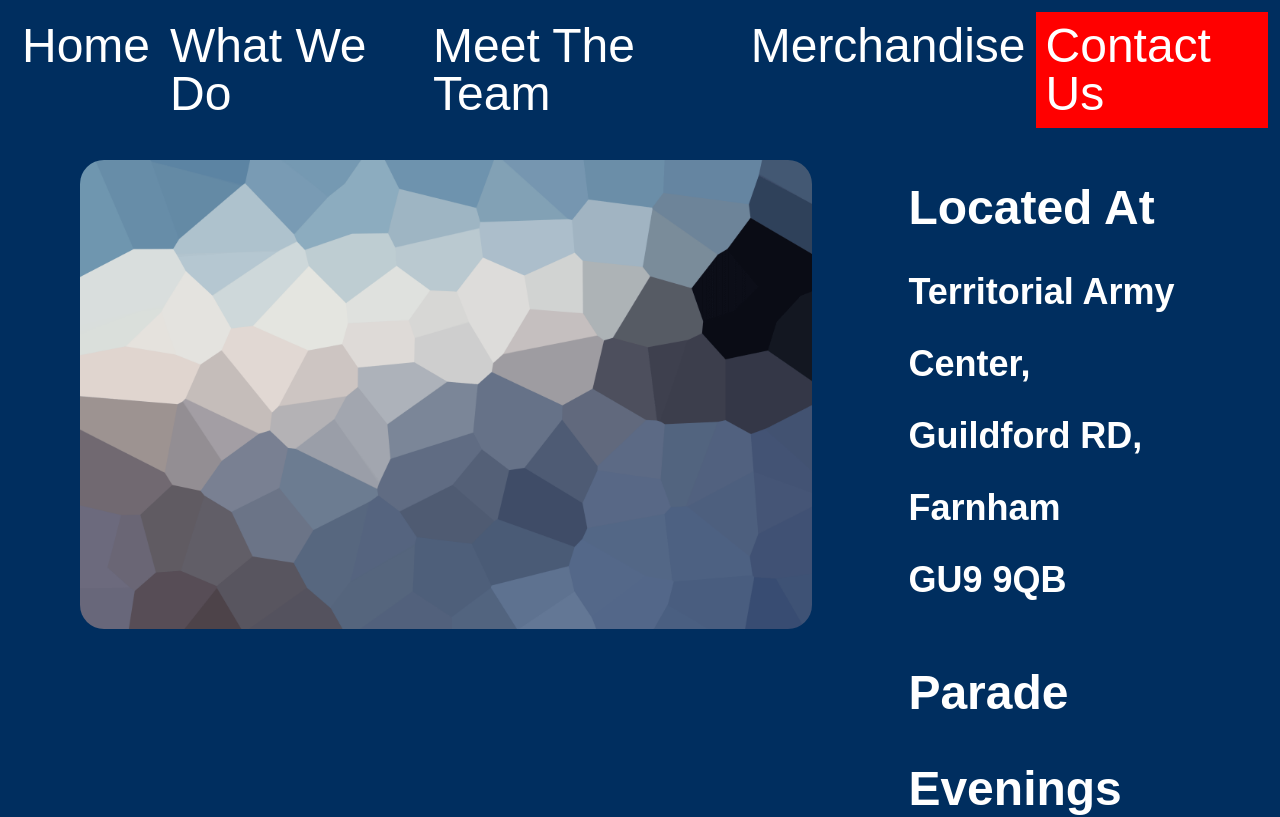
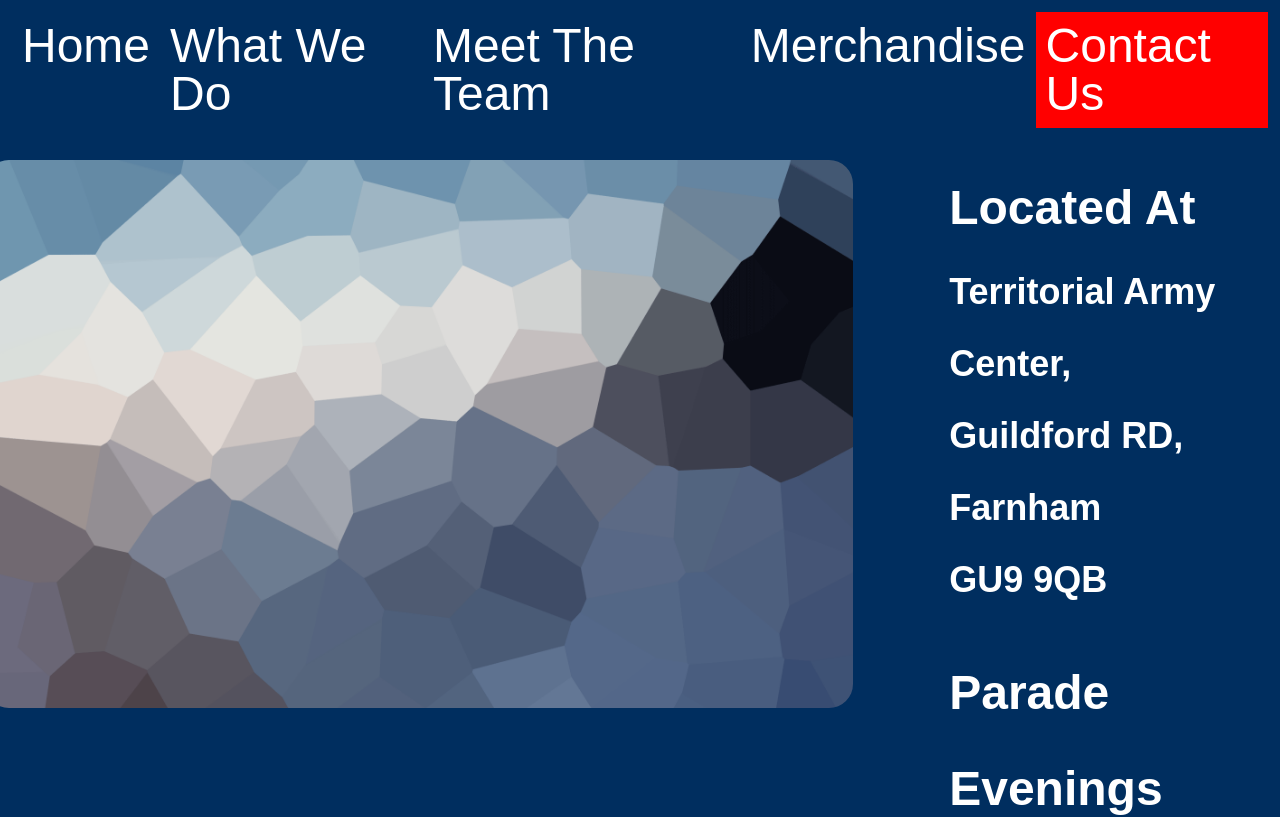
Before and after one commit to MagnusAustralia/cadets, a Next.js app: page /contact-us in a window 1280 px wide. Shown: the top 817 px of the page. Built offline with nearby package versions, Linux system fonts and the light colour scheme; a web font is replaced by a local one.

Commit message:
Px to Vh for image

```diff
--- a/pages/contact-us.js
+++ b/pages/contact-us.js
@@ -14,12 +14,12 @@ const contact = () => {
 	return (
 		<div>
 			<section className="flex gap-24">
-				<div>
+				<div
+					style={{ position: "relative", width: "1000px", height: "68.5vh" }}>
 					<Image
 						src={BgImg}
-						alt="Background Image"
-						height="640"
-						width="1000"
+						layout="fill"
+						objectFit="cover"
 						className="mb-[256] rounded-3xl"
 					/>
 				</div>
--- a/styles/globals.css
+++ b/styles/globals.css
@@ -28,3 +28,7 @@ a {
 .active {
 	background: red;
 }
+
+.map {
+	height: 5vh;
+}
```
